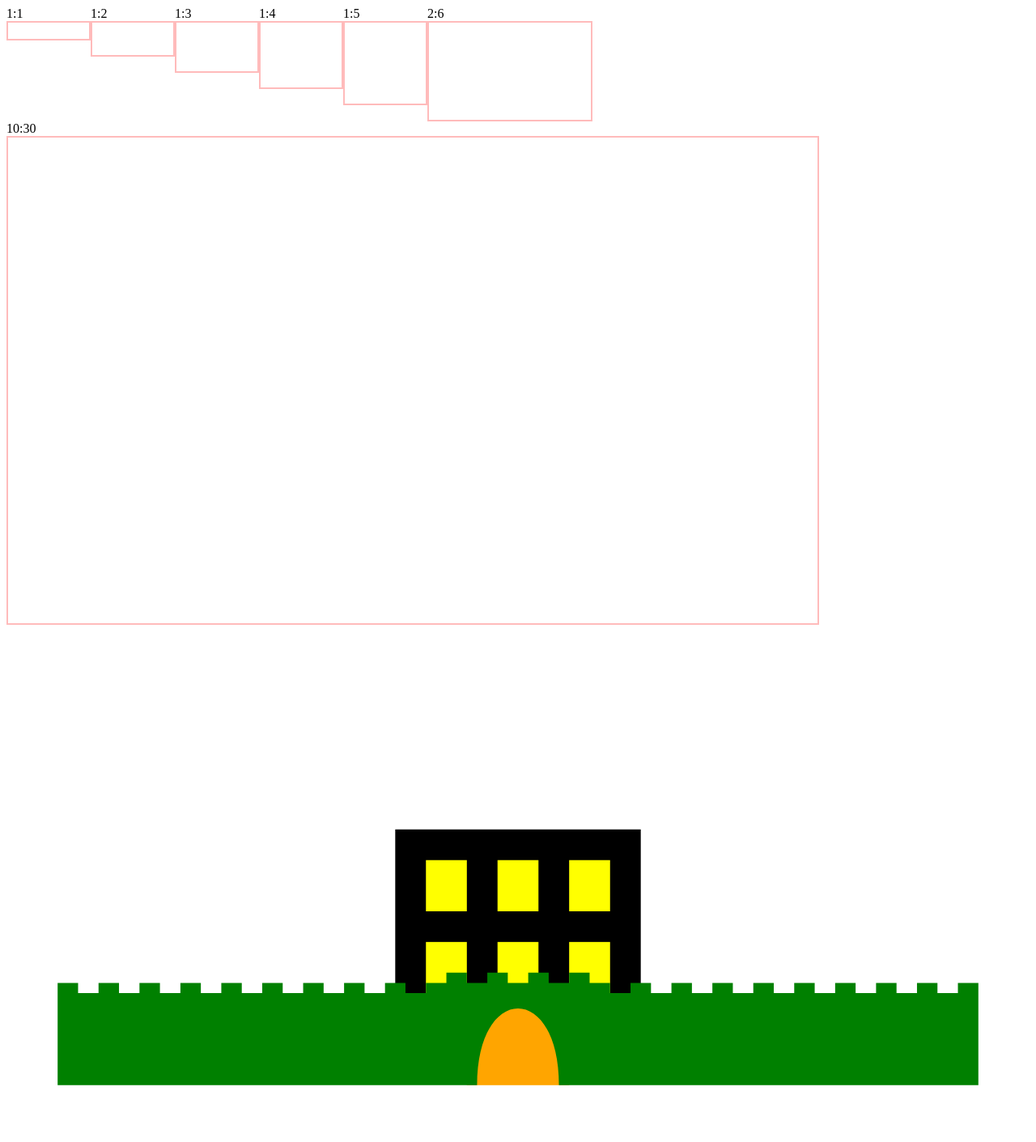
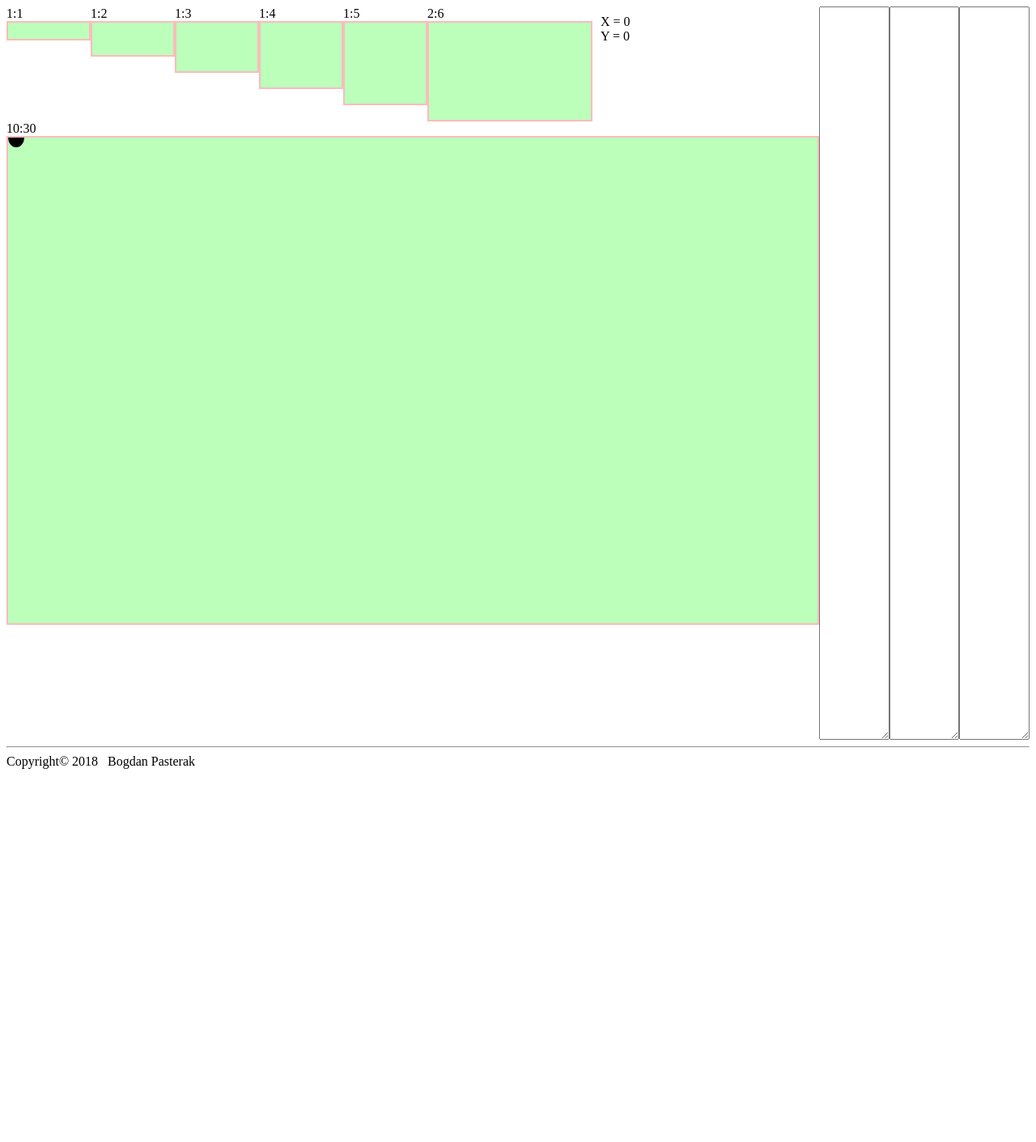
Before and after one commit to BogdanPasterak/svg_path, a plain HTML site: page index.html in a window 1280 px wide. Shown: the top 1411 px of the page at 81% size. After the commit the page ends 958 px from the top, so only its background shows below. Drawn offline with Linux system fonts and the light colour scheme.

Commit message:
View Model

```diff
--- a/index.html
+++ b/index.html
@@ -19,67 +19,77 @@
             margin: 0;
             padding: 0;
         }
+
+        svg {
+            width: 100%;
+            height: 100%;
+            background-color: #bfb;
+        }
     </style>
 </head>
 
 <body>
+    <div style="display:flex;">
         <!-- view -->
+        <div>
             <div style="display:flex;">
                 <div>
                     <p>1:1</p>
-            <div class="svg-div" style="width:100px;height:20px"></div>
+                    <div class="svg-div" style="width:100px;height:20px" preserveAspectRatio="none">
+                        <svg viewBox="0 0 100 50"></svg>
+                    </div>
                 </div>
                 <div>
                     <p>1:2</p>
-            <div class="svg-div" style="width:100px;height:40px"></div>
+                    <div class="svg-div" style="width:100px;height:40px" preserveAspectRatio="none">
+                        <svg viewBox="0 0 100 50"></svg>
+                    </div>
                 </div>
                 <div>
                     <p>1:3</p>
-            <div class="svg-div" style="width:100px;height:60px"></div>
+                    <div class="svg-div" style="width:100px;height:60px" preserveAspectRatio="none">
+                        <svg viewBox="0 0 100 50"></svg>
+                    </div>
                 </div>
                 <div>
                     <p>1:4</p>
-            <div class="svg-div" style="width:100px;height:80px"></div>
+                    <div class="svg-div" style="width:100px;height:80px" preserveAspectRatio="none">
+                        <svg viewBox="0 0 100 50"></svg>
+                    </div>
                 </div>
                 <div>
                     <p>1:5</p>
-            <div class="svg-div" style="width:100px;height:100px"></div>
+                    <div class="svg-div" style="width:100px;height:100px" preserveAspectRatio="none">
+                        <svg viewBox="0 0 100 50"></svg>
+                    </div>
                 </div>
                 <div>
                     <p>2:6</p>
-            <div class="svg-div" style="width:200px;height:120px"></div>
+                    <div class="svg-div" style="width:200px;height:120px" preserveAspectRatio="none">
+                        <svg viewBox="0 0 100 50"></svg>
+                    </div>
+                </div>
+                <div style="padding:10px;">
+                    <p>X = <span class="x">0</span></p>
+                    <p>Y = <span class="y">0</span></p>
                 </div>
             </div>
             <div>
                 <p>10:30</p>
-        <div class="svg-div" style="width:1000px;height:600px"></div>
-    </div>
-    <article>
-        <div class="box">
-            <svg width='100%' height='100%' viewBox="0 0 100 50">
-                <rect x="38" y="20" width="24" height="17" fill="black" /> <!-- palace -->
-                <rect x="41" y="23" width="4" height="5" fill="yellow" /> <!-- window -->
-                <rect x="48" y="23" width="4" height="5" fill="yellow" /> <!-- window -->
-                <rect x="55" y="23" width="4" height="5" fill="yellow" /> <!-- window -->
-                <rect x="41" y="31" width="4" height="5" fill="yellow" /> <!-- window -->
-                <rect x="48" y="31" width="4" height="5" fill="yellow" /> <!-- window -->
-                <rect x="55" y="31" width="4" height="5" fill="yellow" /> <!-- window -->
-
-                <rect x="45" y="37" width="10" height="8" fill="orange" /> <!-- door -->
-                <path d="M5 35 H7 V36 H9 V35 H11 V36 H13 V35 H15 V36 H17 V35 H19 V36 H21 V35 H23
-                V36 H25 V35 H27 V36 H29 V35 H31 V36 H33 V35 H35 V36 H37 V35 H39 V36 H41 V35 H43
-                V34 H45 V35 H47 V34 H49 V35 H51 V34 H53 V35 H55 V34 H57 V35 H59 V36 H61 V35 H63
-                V36 H65 V35 H67 V36 H69 V35 H71 V36 H73 V35 H75 V36 H77 V35 H79 V36 H81 V35 H83
-                V36 H85 V35 H87 V36 H89 V35 H91 V36 H93 V35 H95 V45 H54 C 54 35 46 35 46 45 H5 Z" fill="green" />
-                <!-- wall -->
+                <div class="svg-div board" style="width:1000px;height:600px">
+                    <svg viewBox="0 0 100 50" preserveAspectRatio="none">
+                        <circle class="cursor" cx="0" cy="0" r="1" fill="black" />
                     </svg>
                 </div>
-
-    </article>
-
+            </div>
+        </div>
+        <textarea rows="60" cols="20"></textarea>
+        <textarea rows="60" cols="20"></textarea>
+        <textarea rows="60" cols="20"></textarea>
+    </div>
     <footer>
         <hr>
         Copyright&copy; 2018 &nbsp; Bogdan Pasterak
     </footer>
-    <!-- <script src="script.js"></script> -->
+    <script src="script.js"></script>
 </body>
--- /dev/null
+++ b/script.js
@@ -0,0 +1,34 @@
+const myData = {
+    x: Number,
+    y: Number
+};
+const view = {
+    board: Element,
+    cursor: Element,
+
+
+    init: function() {
+        board = document.querySelector('.board');
+        cursor = document.querySelector('.cursor');
+    },
+    rePaint: function() {
+        //console.log(board);
+        cursor.setAttribute('cx', myData.x);
+    }
+};
+
+window.onload = function (e) {
+    console.log("Start");
+    myData.x = 1;
+    myData.y = 0;
+    view.init();
+    view.rePaint();
+    document.addEventListener('keyup', (event) => {
+        const key = event.key;
+        let ta = document.querySelector('textarea');
+        let pos = ta.selectionStart;
+        myData.x++;
+        view.rePaint();
+        console.log(pos, ta.value );
+    }, false);
+}
```
Lines whose indentation alone changed are shown as unchanged.
